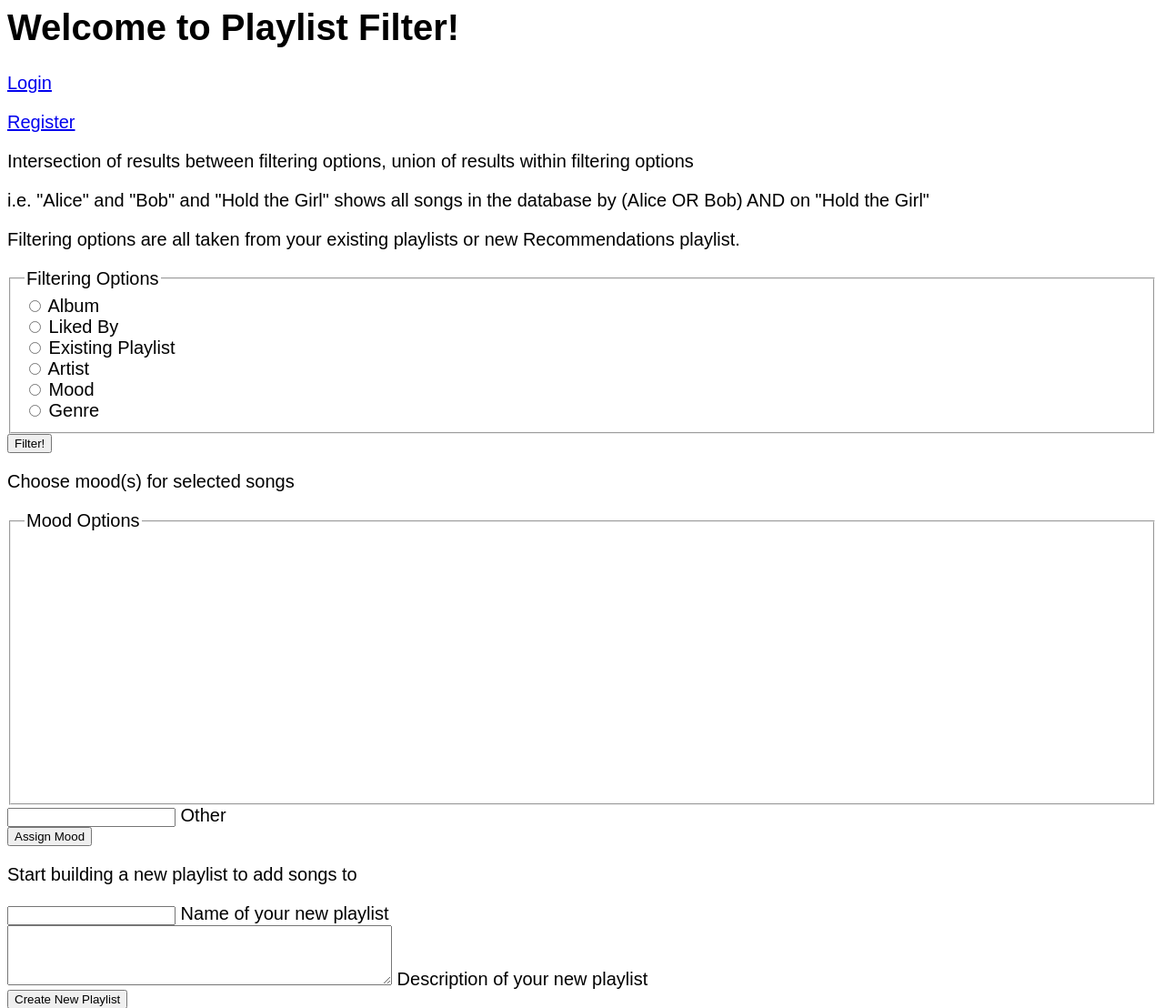
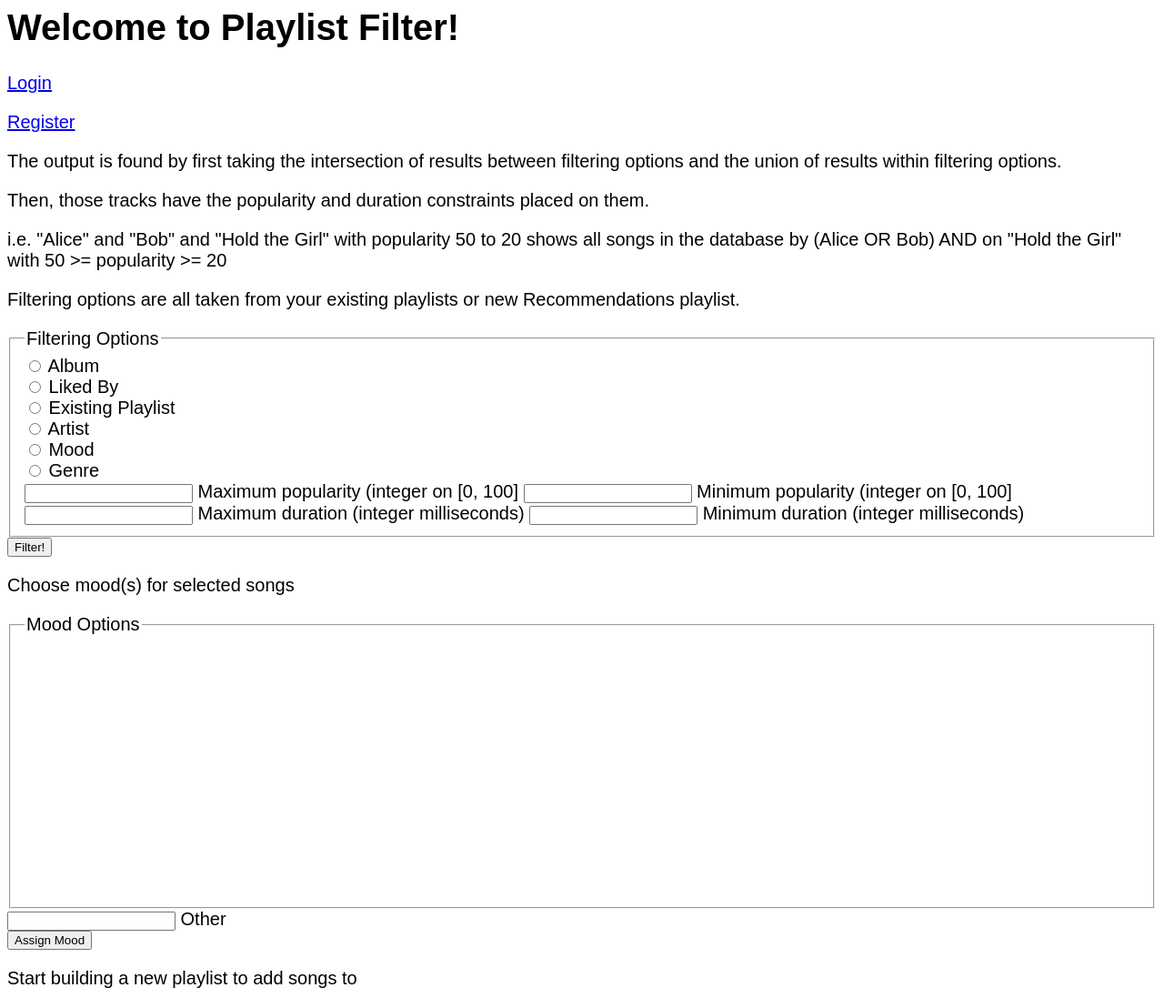
Before and after one commit to Aiko346/MusicDatabaseProj, a Flask app: page / in a window 1280 px wide. Shown: the top 1108 px of the page at 91% size. Run offline with Flask 2, Linux system fonts and the light colour scheme; parts of the project's set-up code (start-up, migrations or seed data) failed here and were passed over; some libraries are stand-ins or nearby versions.

Commit message:
Made tracks playlist, added duration+popularity filtering

```diff
--- a/server.py
+++ b/server.py
@@ -140,6 +140,7 @@ def index():
       FROM friends F, is_friends_with I
       WHERE I.username=%s AND F.id=I.friend_id
       ORDER BY F.display_name
+      LIMIT 10
       """, session['username'])
             for result in cursor:
                 # can also be accessed using result[0]
@@ -158,6 +159,7 @@ def index():
       WHERE A.id=R.album_id AND
       AD.track_id=R.track_id AND AD.new_playlist_username=%s AND AD.new_playlist_name=%s AND AD.new_playlist_description=%s
       ORDER BY name
+      LIMIT 100
       """, session['username'], session['username'], "Recommendations", "")
             for result in cursor:
                 # can also be accessed using result[0]
@@ -176,6 +178,7 @@ def index():
       FROM Is_On I, Tracks T, Artists A, Added_To AD
       WHERE A.id=I.artist_id AND AD.track_id=I.track_id AND AD.new_playlist_username=%s AND AD.new_playlist_name=%s AND AD.new_playlist_description=%s
       ORDER BY name
+      LIMIT 150
       """, session['username'], session['username'], "Recommendations", "")
             for result in cursor:
                 # can also be accessed using result[0]
@@ -193,6 +196,7 @@ def index():
       FROM assigned_Mood_To2 M
       WHERE M.username=%s
       ORDER BY name
+      LIMIT 50
       """, session['username'], session['username'])
             for result in cursor:
                 # can also be accessed using result[0]
@@ -210,6 +214,7 @@ def index():
       FROM Saved_To S, Is_In I, Is_On O, Added_To AD
       WHERE I.artist_id=O.artist_id AND AD.track_id=O.track_id AND AD.new_playlist_username=%s AND AD.new_playlist_name=%s AND AD.new_playlist_description=%s
       ORDER BY genre
+      LIMIT 150
       """, session['username'], session['username'], "Recommendations", "")
             for result in cursor:
                 # can also be accessed using result[0]
@@ -452,27 +457,31 @@ def recommendations():
 
 @app.route('/get-data')
 def get_data():
-
-    redirect_uri = "http://localhost:8111/data-processing"
-    auth = spotipy.oauth2.SpotifyOAuth(
-        client_id=client_id, client_secret=client_secret, redirect_uri=redirect_uri, scope=scopes, show_dialog=True)
-
+    try:
+        redirect_uri = "http://localhost:8111/data-processing"
+        auth = spotipy.oauth2.SpotifyOAuth(
+            client_id=client_id, client_secret=client_secret, redirect_uri=redirect_uri, scope=scopes, show_dialog=True)
+    except Exception as e:
+        print(e)
+        return redirect("/logout")
     return redirect(auth.get_authorize_url())
 
 
 @app.route('/data-processing')
 def data_processing():
+    try:
+        redirect_uri = "http://localhost:8111/data-processing"
+        auth = spotipy.oauth2.SpotifyOAuth(cache_handler=spotipy.cache_handler.FlaskSessionCacheHandler(
+            session), show_dialog=True, client_id=client_id, client_secret=client_secret, redirect_uri=redirect_uri, scope=scopes)
 
-    redirect_uri = "http://localhost:8111/data-processing"
-    auth = spotipy.oauth2.SpotifyOAuth(cache_handler=spotipy.cache_handler.FlaskSessionCacheHandler(
-        session), show_dialog=True, client_id=client_id, client_secret=client_secret, redirect_uri=redirect_uri, scope=scopes)
+        code = request.args.get("code")
+        auth.get_access_token(code, as_dict=False)
 
-    code = request.args.get("code")
-    auth.get_access_token(code, as_dict=False)
-
-    session["access_token"] = auth.get_cached_token()["access_token"]
-    session["refresh_token"] = auth.get_cached_token()["refresh_token"]
-
+        session["access_token"] = auth.get_cached_token()["access_token"]
+        session["refresh_token"] = auth.get_cached_token()["refresh_token"]
+    except Exception as e:
+        print(e)
+        return redirect("/logout")
     return redirect("/login")
 
 
@@ -856,6 +865,9 @@ def filter():
             if len(requested["G"]) > 0:
                 results.append(genre_track_ids)
 
+
+
+
             # find intersection of filters that had any selections
             track_ids = set()
             # if nothing selected, show all tracks on user's stored playlists
@@ -875,27 +887,52 @@ def filter():
             for r in results:
                 track_ids = track_ids.intersection(r)
 
-            print(track_ids)
+            #popularity
+
+            max_pop = 100
+            min_pop = 0
+            try:
+                max_pop = int(request.form["max-popularity"])
+            except Exception as e:
+                print(e)
+            try:
+                min_pop = int(request.form["min-popularity"])
+            except Exception as e:
+                print(e)
+
+            #duration
+            max_dur = 2147483647
+            min_dur = 0
+            try:
+                max_dur = int(request.form["max-duration"])
+            except Exception as e:
+                print(e)
+            try:
+                min_dur = int(request.form["min-duration"])
+            except Exception as e:
+                print(e)
+
+            #print(max_pop)
+            #print(min_pop)
             # do sql query on each track id to get track name and artists
-            # 300 tracks max for reasonable response times
+            # 200 tracks max for reasonable response times
             for id in track_ids:
                 #print(id)
                 cursor = g.conn.execute(
                     """
-        SELECT DISTINCT T.name, T.id, A.name AS artist
+        SELECT DISTINCT T.name, T.id, A.name AS artist, T.popularity, T.duration
         FROM Is_On I, Artists A, tracks T
-        WHERE T.id=%s AND I.artist_id = A.id AND T.id=I.track_id
+        WHERE T.id=%s AND I.artist_id = A.id AND T.id=I.track_id AND T.popularity >= %s AND T.popularity <= %s
+        AND T.duration >= %s AND T.duration <= %s
         LIMIT 200
-        """, id)
+        """, id, min_pop, max_pop, min_dur, max_dur)
                 update_tracks(cursor, tracks)
-
-
-                #print(tracks)
         else:
             return redirect("/logout")
     except Exception as e:
         print(e)
     #print(tracks)
+    print(tracks)
     return tracks
 
 
@@ -912,6 +949,12 @@ def update_tracks(cursor, tracks):
         else:
             tracks[result["id"]] = {
                 'name': result['name'], 'artist': [result['artist']]}
+        if "popularity" in result:
+            tracks[result["id"]]["popularity"] = result["popularity"]
+        if "duration" in result:
+            tracks[result["id"]]["duration"] = result["duration"]
+
+
 
 @app.route('/create-new-playlist', methods=['POST'])
 def new_playlist():
--- a/templates/index.html
+++ b/templates/index.html
@@ -14,11 +14,24 @@
   <p><a href="fill-home">Get data from Spotify.</a> Will only add data, not remove anything.</p>
   <p><a href="recommendations">Get recommendations based on mood</a></p>
   <p><a href="album-mood">Assign moods to your albums</a></p>
-  <div id="tracks" style='max-height: 800px; overflow-y:auto'>
-    {% for n in tracks %}
-    <p class="track" id="{{ n }}">{{ tracks[n].name }} / {% for a in tracks[n].artist %} {{ a }} | {% endfor %}</p>
-    {% endfor %}
-  </div>
+
+  <div style='max-height: 800px; overflow-y:auto; overflow-x:auto; max-width: 800px;'>
+    <table border=1 id="tracks" >
+
+      <th>Name</th>
+      <th>Artist(s)</th>
+      <th>Popularity ([0, 100])</th>
+      <th>Duration (ms)</th>
+      {% for n in tracks %}
+      <tr>
+        <td>{{ tracks[n].name }} </td>
+        <td>{% for a in tracks[n].artist %} {{ a }} <br> {% endfor %}</td>
+        <td>{{ tracks[n].popularity }}</td>
+        <td>{{ tracks[n].duration }}</td>
+      </tr>
+      {% endfor %}
+    </table>
+    </div>
 
   <p>Add a friend</p>
   <form method="POST" action="/add-friend">
@@ -31,9 +44,10 @@
   <p><a href="register">Register</a></p>
   {% endif %}
 
-  <p>Intersection of results between filtering options, union of results within filtering options</p>
-  <p>i.e. "Alice" and "Bob" and "Hold the Girl" shows all songs in the database by (Alice OR Bob) AND on "Hold the
-    Girl"</p>
+  <p>The output is found by first taking the intersection of results between filtering options and the union of results within filtering options.</p>
+  <p>Then, those tracks have the popularity and duration constraints placed on them.</p>
+  <p>i.e. "Alice" and "Bob" and "Hold the Girl" with popularity 50 to 20 shows all songs in the database by (Alice OR Bob) AND on "Hold the
+    Girl" with 50 >= popularity >= 20</p>
   <p>Filtering options are all taken from your existing playlists or new Recommendations playlist.</p>
   <form method="POST" action="/" id="filtering-form">
     <fieldset>
@@ -50,6 +64,14 @@
       <label for="mood">Mood</label><br>
       <input type="radio" id="genre" name="filter_option" value="genre">
       <label for="genre">Genre</label><br>
+      <input type="text" id="max-popularity" name="max-popularity">
+      <label for="max-popularity">Maximum popularity (integer on [0, 100]</label>
+      <input type="text" id="min-popularity" name="min-popularity">
+      <label for="min-popularity">Minimum popularity (integer on [0, 100]</label><br>
+      <input type="text" id="max-duration" name="max-duration">
+      <label for="max-duration">Maximum duration (integer milliseconds) </label>
+      <input type="text" id="min-duration" name="min-duration">
+      <label for="min-duration">Minimum duration (integer milliseconds) </label><br>
     </fieldset>
     <fieldset id="album-options" style='height: 300px; overflow-y:auto'>
       {% for n in album_options %}
```
